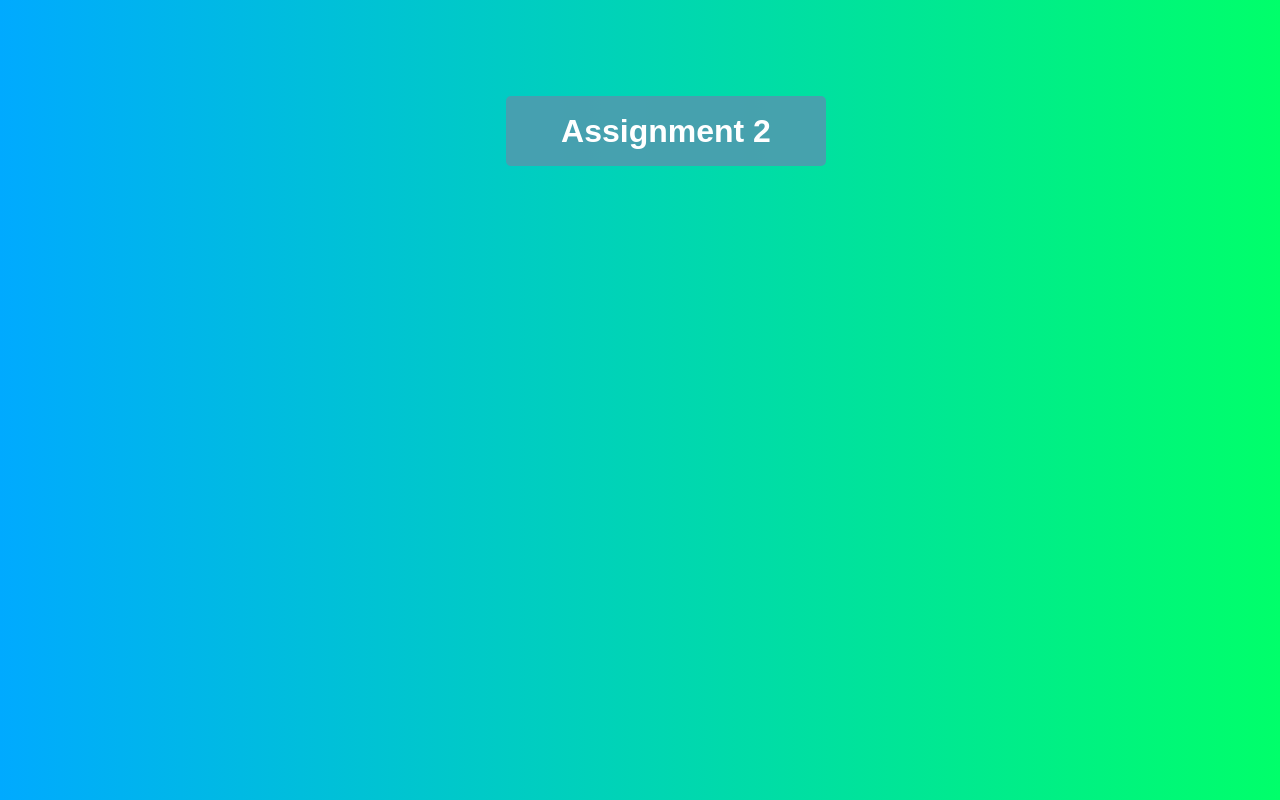
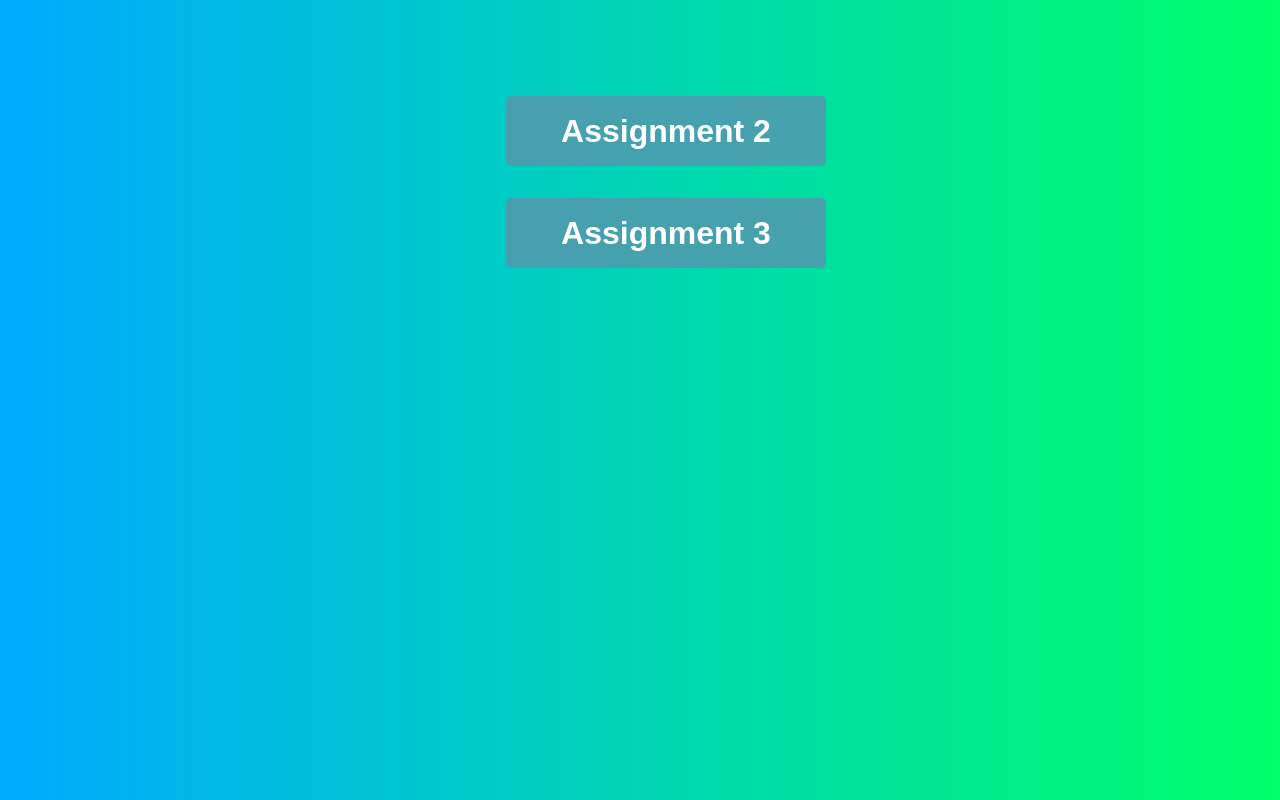
Before and after one commit to ajaiveersandhu/JavaScript, a plain HTML site: page index.html in a window 1280 px wide. Drawn offline with Linux system fonts and the light colour scheme.

Commit message:
Index file updated to link Assignment 3

```diff
--- a/index.html
+++ b/index.html
@@ -46,6 +46,7 @@
 <body>
 	<header>
 		<a href="Assignment2/index.html" target="_blank">Assignment 2</a>
+		<a href="Assignment3/index.html" target="_blank">Assignment 3</a>
 	</header>
 </body>
 
```
